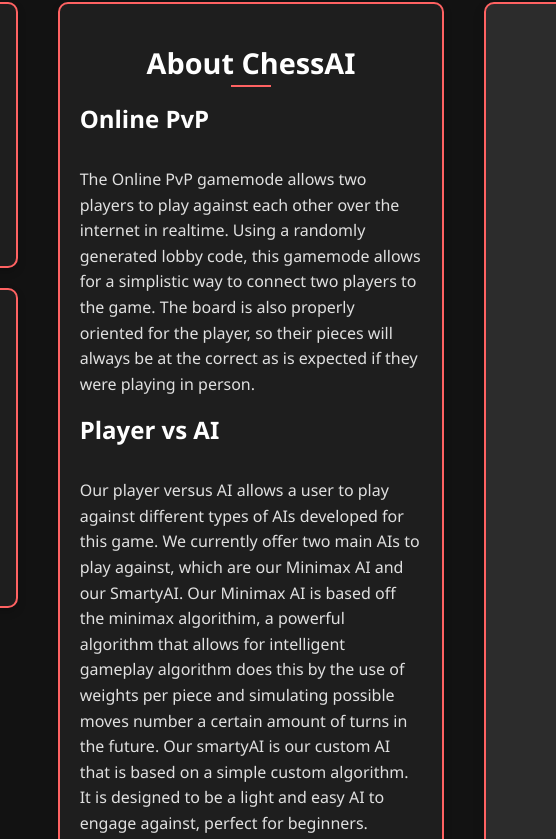
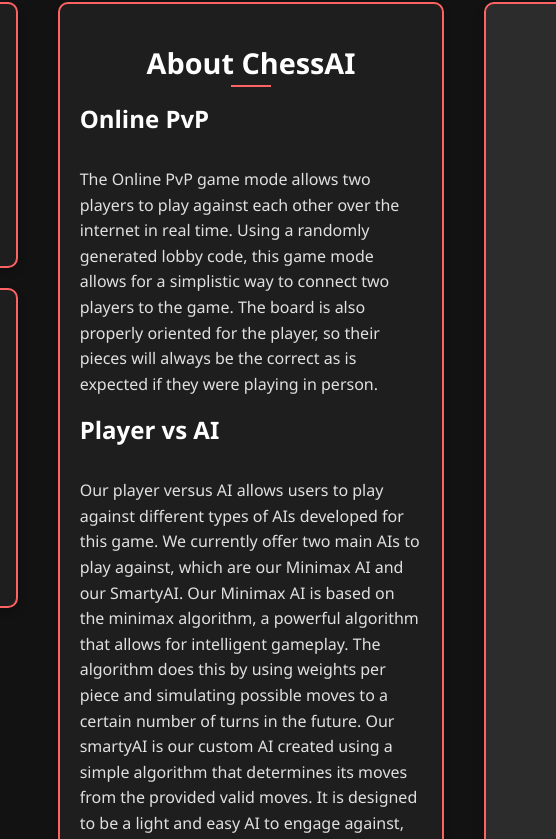
Before and after one commit to Korecct/ChessAI, a plain HTML site: page index.html in a window 1280 px wide. Shown: the part 181-1020 px from the top of the page, 389-945 px from the left. Drawn offline with Linux system fonts and the light colour scheme.

Commit message:
text improvements

```diff
--- a/index.html
+++ b/index.html
@@ -54,9 +54,9 @@
                     <div class="description-content">
                         <div class="description-text">
                             <h4>Online PvP</h4>
-                            <p>The Online PvP gamemode allows two players to play against each other over the internet in realtime. Using a randomly generated lobby code, this gamemode allows for a simplistic way to connect two players to the game. The board is also properly oriented for the player, so their pieces will always be at the correct as is expected if they were playing in person.</p>
+                            <p>The Online PvP game mode allows two players to play against each other over the internet in real time. Using a randomly generated lobby code, this game mode allows for a simplistic way to connect two players to the game. The board is also properly oriented for the player, so their pieces will always be the correct as is expected if they were playing in person.</p>
                             <h4>Player vs AI</h4>
-                            <p>Our player versus AI allows a user to play against different types of AIs developed for this game. We currently offer two main AIs to play against, which are our Minimax AI and our SmartyAI. Our Minimax AI is based off the minimax algorithim, a powerful algorithm that allows for intelligent gameplay algorithm does this by the use of weights per piece and simulating possible moves number a certain amount of turns in the future. Our smartyAI is our custom AI that is based on a simple custom algorithm. It is designed to be a light and easy AI to engage against, perfect for beginners.</p>
+                            <p>Our player versus AI allows users to play against different types of  AIs developed for this game. We currently offer two main AIs to play against, which are our Minimax AI and our SmartyAI. Our Minimax AI is based on the minimax algorithm, a powerful algorithm that allows for intelligent gameplay. The algorithm does this by using weights per piece and simulating possible moves to a certain number of turns in the future. Our smartyAI is our custom AI created using a simple algorithm that determines its moves from the provided valid moves. It is designed to be a light and easy AI to engage against, perfect for beginners.</p>
                         </div>
                         <div class="description-images">
                             <figure>
```
